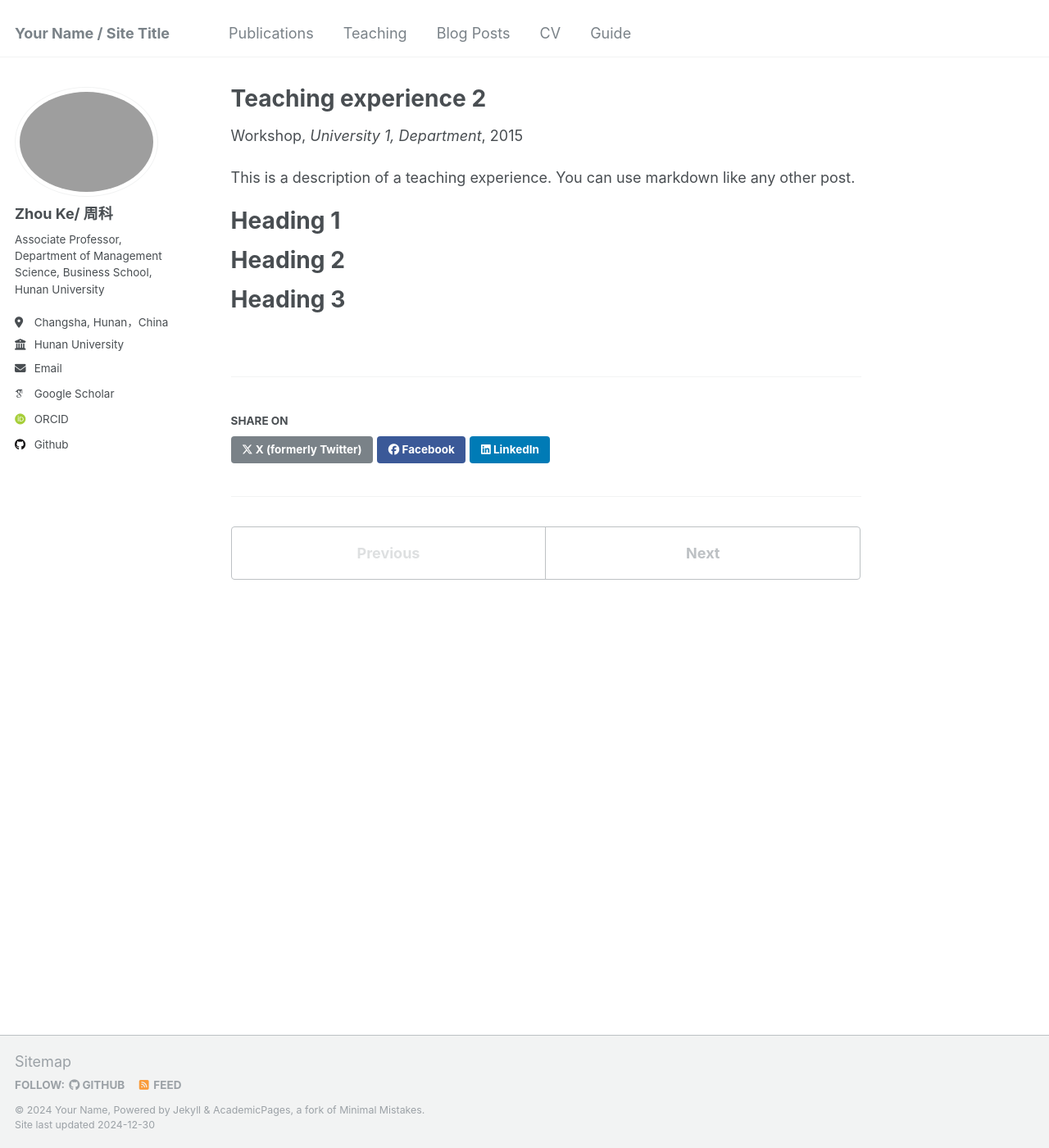
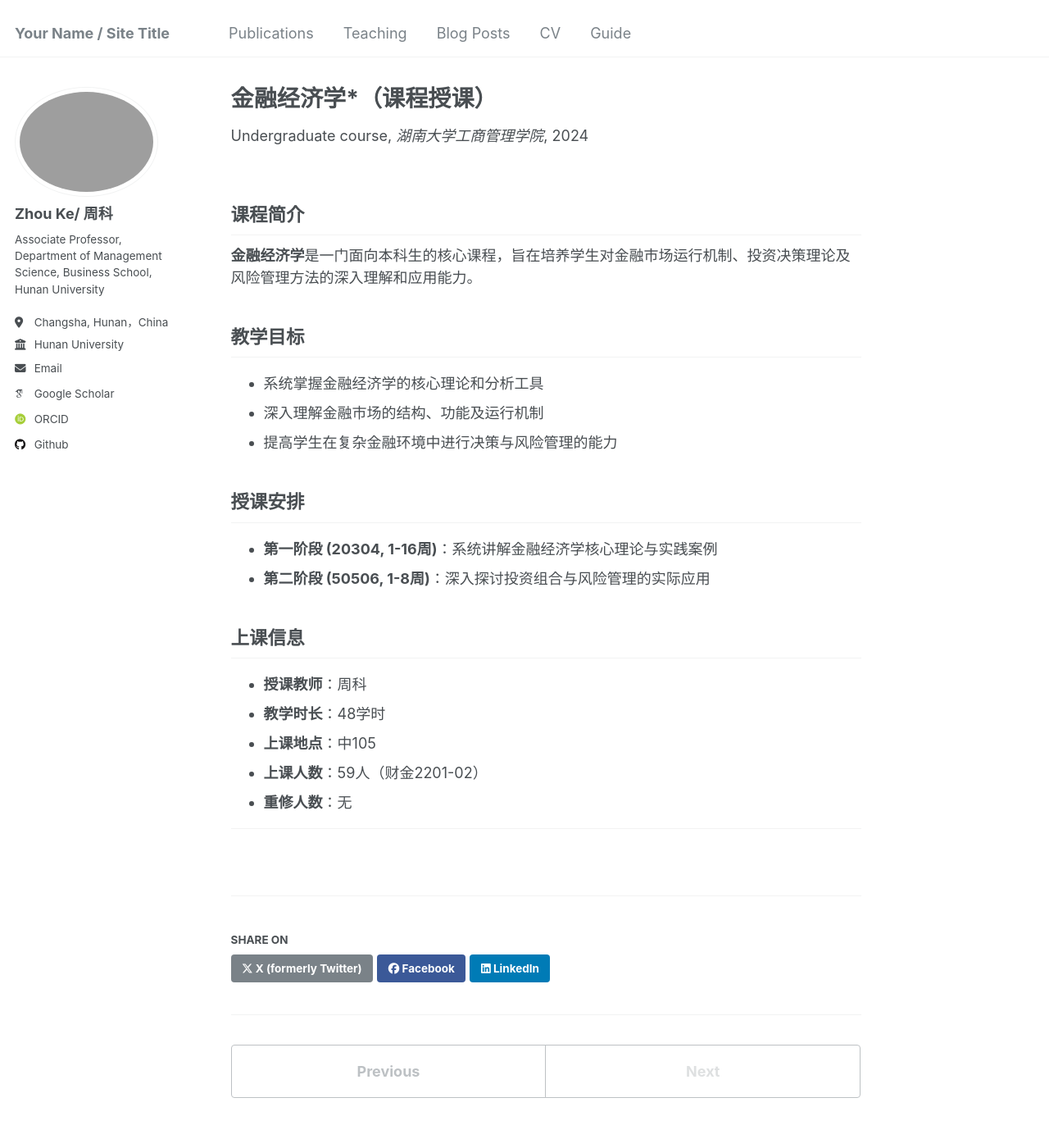
Before and after one commit to hustzhke/hustzhke.github.io, a Jekyll site: the page built from _teaching/2015-spring-teaching-2.md, in a window 1280 px wide and 1400 px high. Shown: the whole window at 82% size. Built offline with Jekyll 4.4.1, drawn with Linux system fonts in a browser that asks for light colours; some web fonts are replaced.

Commit message:
Update 2015-spring-teaching-2.md

```diff
--- a/_teaching/2015-spring-teaching-2.md
+++ b/_teaching/2015-spring-teaching-2.md
@@ -1,20 +1,42 @@
 ---
-title: "Teaching experience 2"
+title: "金融经济学*（课程授课）"
 collection: teaching
-type: "Workshop"
-permalink: /teaching/2015-spring-teaching-1
-venue: "University 1, Department"
-date: 2015-01-01
-location: "City, Country"
+type: "Undergraduate course"
+permalink: /teaching/financial-economics
+venue: "湖南大学工商管理学院"
+date: 2024-01-01
+location: "中105"
+instructor: "周科"
+teaching_hours: 48
+schedule:
+  - "20304 (1-16周) 中105"
+  - "50506 (1-8周) 中105"
+class_size: 59
+class_code: "财金2201-02"
+retake_students: "无"
 ---
 
-This is a description of a teaching experience. You can use markdown like any other post.
+## 课程简介
 
-Heading 1
-======
+**金融经济学**是一门面向本科生的核心课程，旨在培养学生对金融市场运行机制、投资决策理论及风险管理方法的深入理解和应用能力。
 
-Heading 2
-======
+## 教学目标
 
-Heading 3
-======
+- 系统掌握金融经济学的核心理论和分析工具
+- 深入理解金融市场的结构、功能及运行机制
+- 提高学生在复杂金融环境中进行决策与风险管理的能力
+
+## 授课安排
+
+- **第一阶段 (20304, 1-16周)**：系统讲解金融经济学核心理论与实践案例
+- **第二阶段 (50506, 1-8周)**：深入探讨投资组合与风险管理的实际应用
+
+## 上课信息
+
+- **授课教师**：周科
+- **教学时长**：48学时
+- **上课地点**：中105
+- **上课人数**：59人（财金2201-02）
+- **重修人数**：无
+
+---
```
